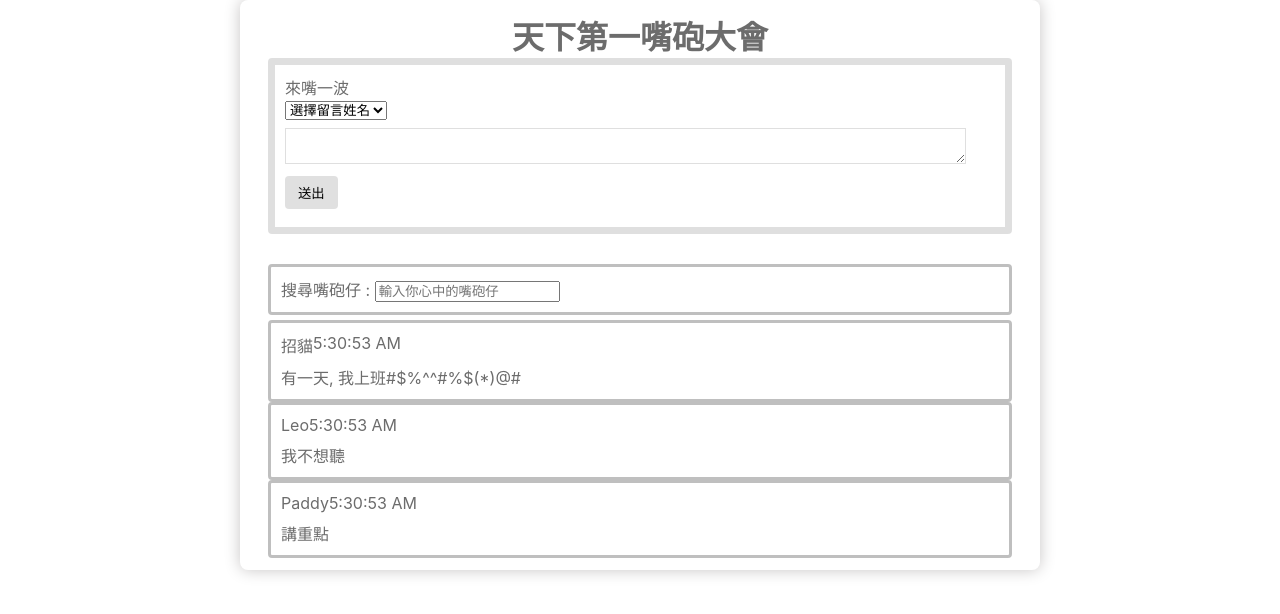
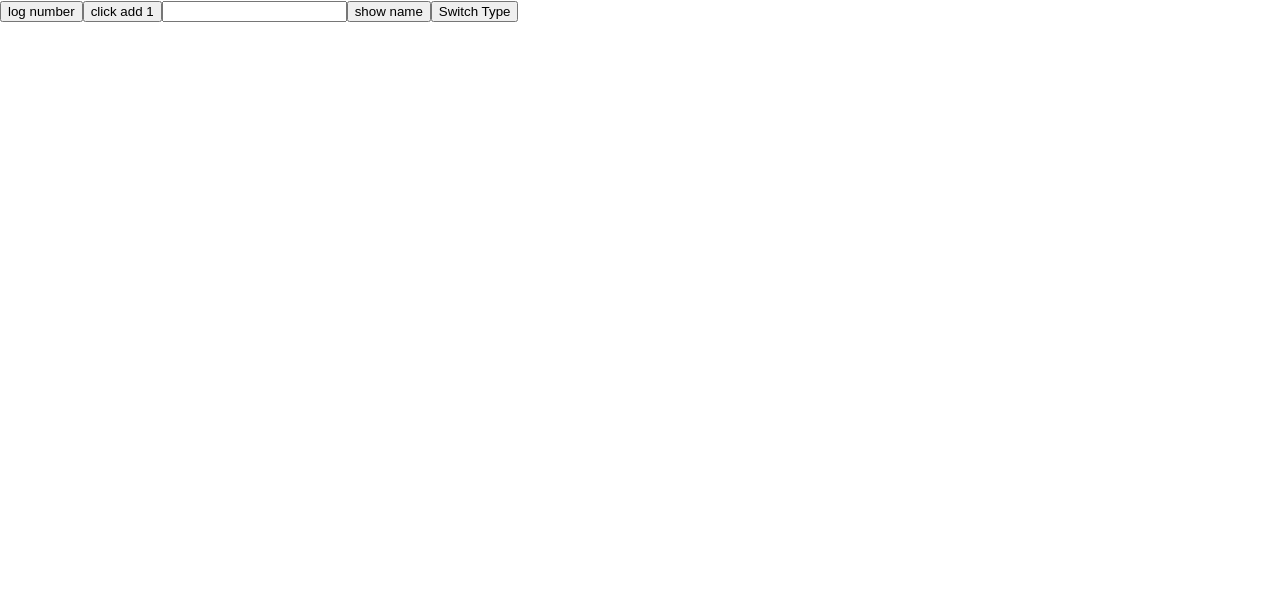
Before and after one commit to leodu1228/ReactProject, a React (Create React App) app: page / in a window 1280 px wide. Shown: the top 614 px of the page. Built offline with nearby package versions, Linux system fonts and the light colour scheme.

Commit message:
useEffect

```diff
--- /dev/null
+++ b/src/Hook/index.js
@@ -0,0 +1,85 @@
+import {
+	useCallback,
+	useEffect,
+	useLayoutEffect,
+	useRef,
+	useState,
+} from 'react';
+
+let i = 1;
+
+const Hooks = ({ defaultName, defaultNumber = 1 }) => {
+	const [name, setName] = useState(defaultName);
+	const [number, setNumber] = useState(1);
+	const [type, setType] = useState(true);
+    let a = 0 ;
+
+	const onClick = () => {
+		window.alert(name);
+	};
+
+	const handleChange = (value) => {
+        // console.log('value 2', value);
+		setName(value);
+	};
+
+	const onChange = (e) => {
+        // console.log('e.target.value 1', e.target.value);
+		handleChange(e.target.value);
+		// console.log('name 3', name);
+        // console.log('-----------------------------')
+	};
+
+	const functionA = () => {
+		// console.log('functionA');
+        a += 1;
+        // console.log(a);
+	};
+
+	const functionB = () => {
+		// console.log('functionB');
+	};
+
+	const switchType = () => {
+		console.log(!type);
+		setType(!type);
+	};
+
+    defaultNumber += 1;
+    // console.log('defaultNumber', defaultNumber);
+
+    i+=1;
+    // console.log('i', i);
+
+    // setNumber(number+1);
+    // console.log(number);
+
+    useEffect(() => {
+        console.log('useEffect', number)
+	}, [number])
+
+	const log = useCallback(() => {
+        console.log('useCallback', number)
+	}, [type])
+
+	return (
+		<div>
+            <button onClick={log}>log number</button>
+            <button onClick={() => setNumber(number+1)}>click add 1</button>
+			<input onChange={onChange} />
+			<button onClick={type ? functionA : functionB}>show name</button>
+			<button onClick={switchType}>Switch Type</button>
+		</div>
+	);
+};
+
+export default Hooks;
+
+
+
+// React.memo
+// useEffect
+// useCallback
+// useRef
+// useState
+// useLayoutEffect
--- a/src/index.js
+++ b/src/index.js
@@ -3,6 +3,7 @@ import ReactDOM from 'react-dom';
 import './index.css';
 import reportWebVitals from './reportWebVitals';
 import MessageBoard from './Components/MessageBoard';
+import Hooks from './Hook';
 
 const msgData = [{ author: "招貓", time: new Date().toLocaleTimeString(), body: "有一天, 我上班#$%^^#%$(*)@#" }
   , { author: "Leo", time: new Date().toLocaleTimeString(), body: "我不想聽" }
@@ -14,7 +15,8 @@ const msgData = [{ author: "招貓", time: new Date().toLocaleTimeString(), body
 // ReactDOM.render 傳入兩個參數
 ReactDOM.render(
   <React.StrictMode>
-      <MessageBoard messageData = {msgData}></MessageBoard>
+      <Hooks defaultName="first click"/>
+      {/* <MessageBoard messageData = {msgData}></MessageBoard> */}
   </React.StrictMode>,
   document.getElementById('root')
 );
```
